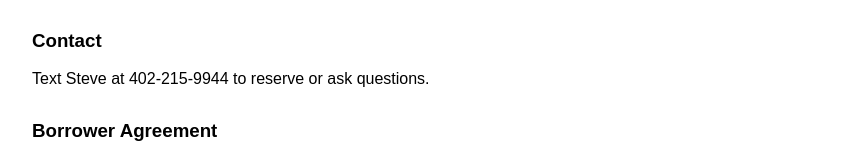
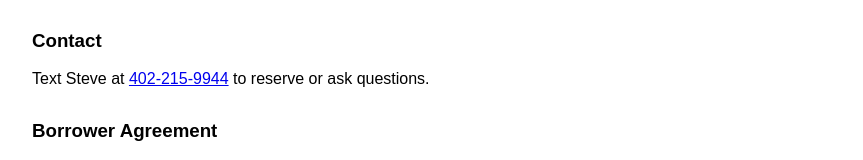
Before and after one commit to dailycrusade/battlebus, a plain HTML site: page index.html in a window 1280 px wide. Shown: the part 1164-1324 px from the top of the page, without its empty margins (208-1071 px from the left). Drawn offline with Linux system fonts and the light colour scheme.

Commit message:
Update index.html

```diff
--- a/index.html
+++ b/index.html
@@ -59,12 +59,12 @@
 
     <div class="section">
       <h3>Contact</h3>
-      <p>Text Steve at <span id="phone"></span> to reserve or ask questions.</p>
+      <p>Text Steve at <a href="#" id="smsLink"></a> to reserve or ask questions.</p>
       <script>
-        const part1 = "402";
-        const part2 = "215";
-        const part3 = "9944";
-        document.getElementById("phone").textContent = part1 + "-" + part2 + "-" + part3;
+        const p1 = "402", p2 = "215", p3 = "9944";
+        const full = p1 + "-" + p2 + "-" + p3;
+        document.getElementById("smsLink").href = "sms:" + p1 + p2 + p3;
+        document.getElementById("smsLink").textContent = full;
       </script>
     </div>
 
```
